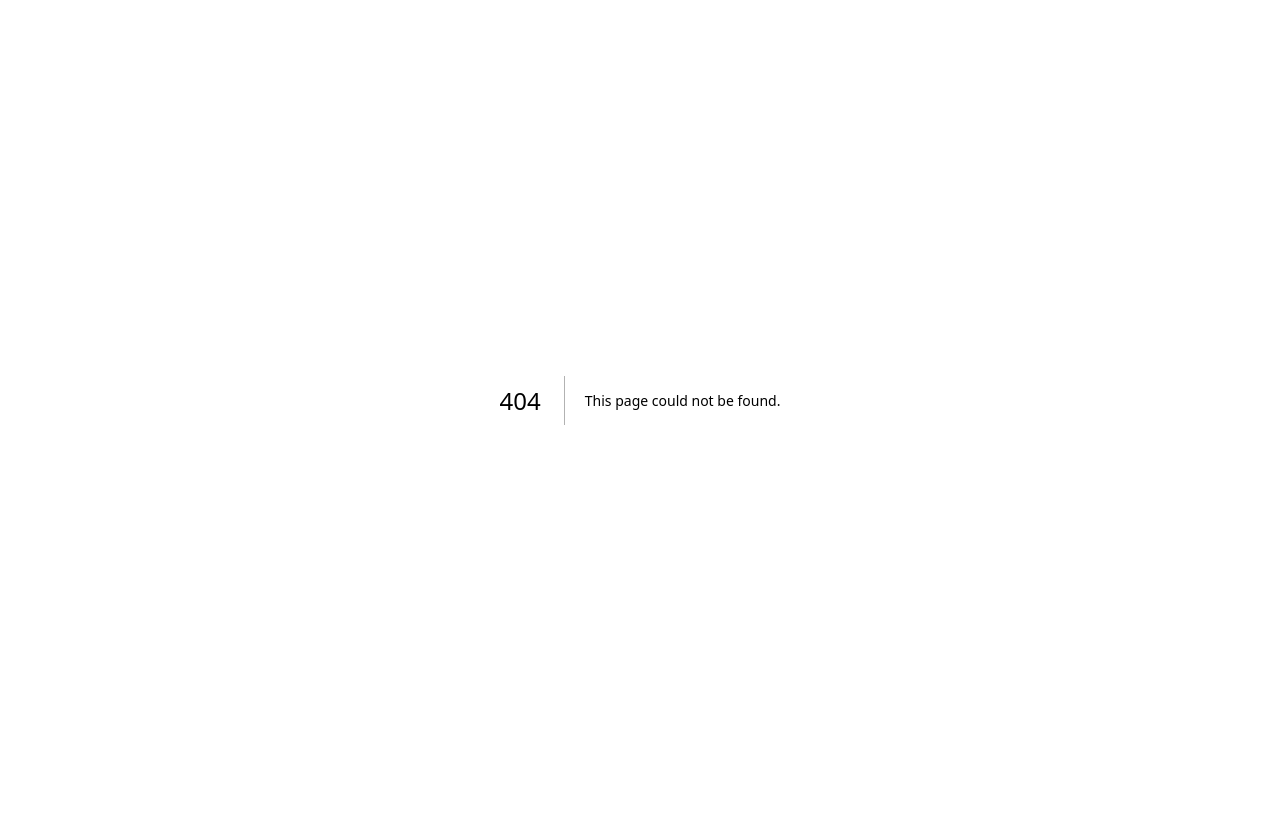
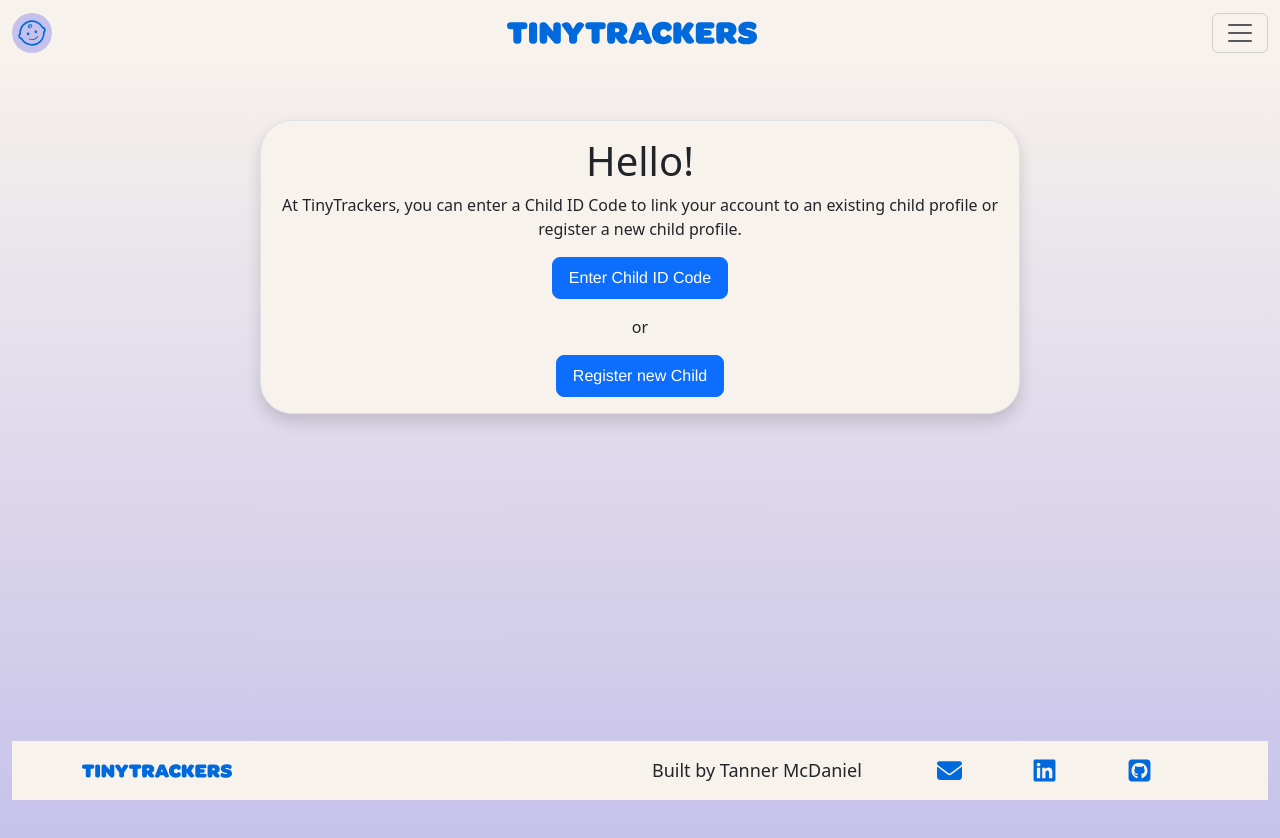
Before and after one commit to coachhallsomeinc/nextjs-auth-demo, a Next.js app in the folder fastapi-frontend/: page /child-register in a window 1280 px wide. Before the commit this address had no page. Shown: the top 838 px of the page. Before the commit the page ends 800 px from the top, so only its background shows below. Built offline with nearby package versions, Linux system fonts and the light colour scheme.

Commit message:
built child register forms

```diff
--- a/fastapi-frontend/src/components/navbar.js
+++ b/fastapi-frontend/src/components/navbar.js
@@ -3,6 +3,7 @@ import Image from "next/image";
 import { useGlobalState } from "@/context/GlobalState";
 import AuthService from "../services/auth.service";
 import styles from "@/styles/global.module.css";
+import Link from "next/link";
 
 export default function Navbar() {
   const { state } = useGlobalState();
@@ -17,12 +18,12 @@ export default function Navbar() {
     <>
       <nav id={styles.componentcolor} className="navbar fixed-top">
         <div id={styles.componentcolor} className="container-fluid">
-          <a className="navbar-brand" href="../">
+          <Link className="navbar-brand" href="../">
             <Image src="/img/Asset-1.svg" width={40} height={40} />
-          </a>
-          <a className="navbar-brand" href="../">
+          </Link>
+          <Link className="navbar-brand" href="../">
             <Image src="/img/Asset-3.svg" width={250} height={40} />
-          </a>
+          </Link>
           <button
             className="navbar-toggler"
             type="button"
@@ -53,7 +54,7 @@ export default function Navbar() {
             <div id={styles.componentcolor} className="offcanvas-body">
               <ul className="navbar-nav justify-content-end flex-grow-1 pe-3">
                 <li className="nav-item">
-                  <a
+                  <Link
                     id={styles.textbasefont}
                     style={{ fontSize: "x-large" }}
                     className="nav-link"
@@ -61,22 +62,22 @@ export default function Navbar() {
                     href="/about"
                   >
                     About Us
-                  </a>
+                  </Link>
                 </li>
                 <li className="nav-item">
-                  <a
+                  <Link
                     id={styles.textbasefont}
                     style={{ fontSize: "x-large" }}
                     className="nav-link"
                     href="/additional-resources"
                   >
                     Additional Resources
-                  </a>
+                  </Link>
                 </li>
                 {state.user ? (
                   <>
                     <li className="nav-item">
-                      <a
+                      <Link
                         id={styles.textbasefont}
                         style={{ fontSize: "x-large" }}
                         className="nav-link"
@@ -84,10 +85,10 @@ export default function Navbar() {
                         href="/calendar"
                       >
                         Calendar
-                      </a>
+                      </Link>
                     </li>
                     <li className="nav-item">
-                      <a
+                      <Link
                         id={styles.textbasefont}
                         style={{ fontSize: "x-large" }}
                         className="nav-link"
@@ -95,10 +96,10 @@ export default function Navbar() {
                         href="/profiles"
                       >
                         Profiles
-                      </a>
+                      </Link>
                     </li>
                     <li className="nav-item">
-                      <a
+                      <Link
                         id={styles.textbasefont}
                         style={{ fontSize: "x-large" }}
                         className="nav-link"
@@ -106,19 +107,19 @@ export default function Navbar() {
                         onClick={handleLogout}
                       >
                         Logout
-                      </a>
+                      </Link>
                     </li>
                   </>
                 ) : (
                   <li className="nav-item">
-                    <a
+                    <Link
                       id={styles.textbasefont}
                       style={{ fontSize: "x-large" }}
                       className="nav-link"
                       href="../"
                     >
                       Login
-                    </a>
+                    </Link>
                   </li>
                 )}
               </ul>
--- a/fastapi-frontend/src/pages/_app.js
+++ b/fastapi-frontend/src/pages/_app.js
@@ -3,6 +3,7 @@ import { GlobalStateProvider } from "../context/GlobalState";
 
 import styles from "../styles/global.module.css";
 import { useEffect } from "react";
+import Navbar from "@/components/navbar";
 
 function MyApp({ Component, pageProps }) {
   useEffect(() => {
--- a/fastapi-frontend/src/pages/about/index.js
+++ b/fastapi-frontend/src/pages/about/index.js
@@ -14,9 +14,9 @@ function about_us() {
         <Navbar />
       </div>
       <div className='row mt-5'>
-      <div id={styles.componentcolor} className="col-md-6 border rounded-5 shadow">
-          <h1 className='text-center' id={styles.textbasefont}>About Us</h1>
-          <p id={styles.textbasefont}>At TinyTrackers, we are driven by a passion for simplifying the journey of parenthood. Our mobile-first web app is designed with a focus on functionality and ease, providing parents with a digital companion to effortlessly manage and monitor their children's health. From medication schedules to symptom tracking, TinyTrackers empowers parents to stay organized and informed. Our commitment to the well-being of your family is reflected in features like secure profiles, customizable event tracking, and seamless export functionality for healthcare professionals. Join us in creating a healthier and happier future for your little ones, one well-documented moment at a time.</p>
+        <div id={styles.componentcolor} className="col-md-6 border rounded-5 shadow">
+            <h1 className='text-center' id={styles.textbasefont}>About Us</h1>
+            <p id={styles.textbasefont}>At TinyTrackers, we are driven by a passion for simplifying the journey of parenthood. Our mobile-first web app is designed with a focus on functionality and ease, providing parents with a digital companion to effortlessly manage and monitor their children's health. From medication schedules to symptom tracking, TinyTrackers empowers parents to stay organized and informed. Our commitment to the well-being of your family is reflected in features like secure profiles, customizable event tracking, and seamless export functionality for healthcare professionals. Join us in creating a healthier and happier future for your little ones, one well-documented moment at a time.</p>
         </div>
         <div className='col-6'>
           <Image className='rounded-5 mt-5' src="/img/baby-at-doctor.jpg" alt="baby at doctor" width={500} height={300}/>
--- /dev/null
+++ b/fastapi-frontend/src/pages/child-register/index.js
@@ -0,0 +1,58 @@
+import { React, useEffect, useState } from "react";
+import styles from "@/styles/global.module.css";
+import Navbar from "@/components/navbar";
+import Footer from "@/components/Footer";
+import "bootstrap/dist/css/bootstrap.css";
+import Link from "next/link";
+
+function childRegister() {
+  return (
+    <>
+      <div id={styles.page}>
+        <div className="container mt-5">stuff</div>
+        <div className="row">
+          <Navbar />
+        </div>
+        <div className="container mt-5">
+          <div className="row mt-5">
+            <div className="col-2"></div>
+            <div
+              id={styles.componentcolor}
+              className="col-md-8 border rounded-5 shadow text-center p-3"
+            >
+              <div className="row">
+                <h1>Hello!</h1>
+                <p className="text-center">
+                  At TinyTrackers, you can enter a Child ID Code to link your
+                  account to an existing child profile or register a new child
+                  profile.
+                </p>
+              </div>
+                <Link
+                    id={styles.textbasefont}
+                    style={{ fontSize: "large" }}
+                    className="btn btn-lg btn-primary w-30 fs-6"
+                    href="#"
+                >
+                    Enter Child ID Code
+                </Link>
+                <p className="mt-3">or</p>
+                <Link
+                    id={styles.textbasefont}
+                    style={{ fontSize: "large" }}
+                    className="btn btn-lg btn-primary w-30 fs-6"
+                    href="/child-register-form">
+                Register new Child
+                </Link>
+            </div>
+          </div>
+        </div>
+      </div>
+      <div className="row">
+        <Footer />
+      </div>
+    </>
+  );
+}
+
+export default childRegister;
--- a/fastapi-frontend/src/services/calendar.service.js
+++ b/fastapi-frontend/src/services/getuser.service.js
@@ -8,7 +8,7 @@ import {
 
 import request from "./api.request";
 
-class CalendarService {
+class GetUserService {
   constructor() {
     this.getUserData = this.getUserData.bind(this);
   }
@@ -39,4 +39,4 @@ class CalendarService {
   }
 }
 
-export default new CalendarService();
+export default new GetUserService();
```
Also changed, not shown: fastapi-frontend/src/components/conditional-login-container.js (+6 -7 lines), fastapi-frontend/src/pages/calendar/index.js (+15 -9 lines), fastapi-frontend/src/pages/child-register-form/index.js (added, +75 -0 lines), fastapi-frontend/src/pages/profiles/index.js (+50 -6 lines).
